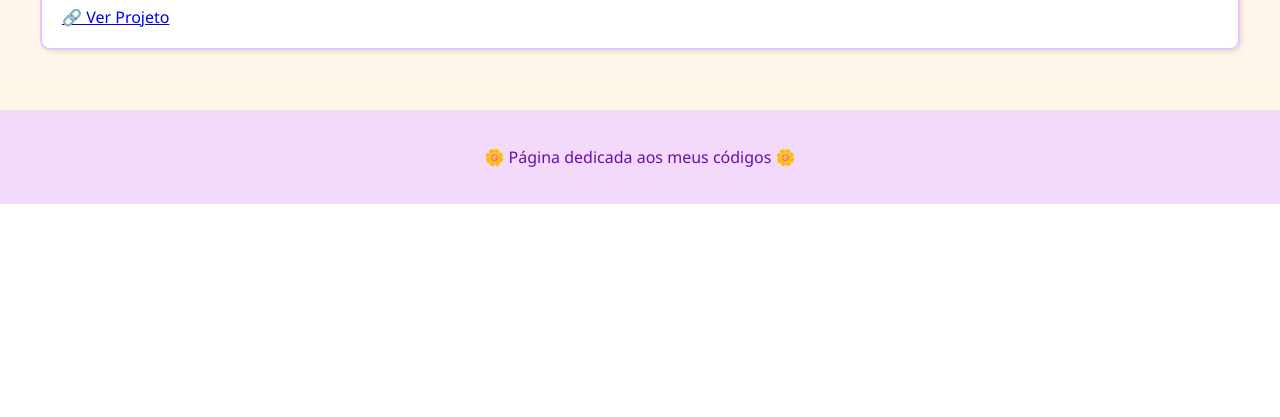
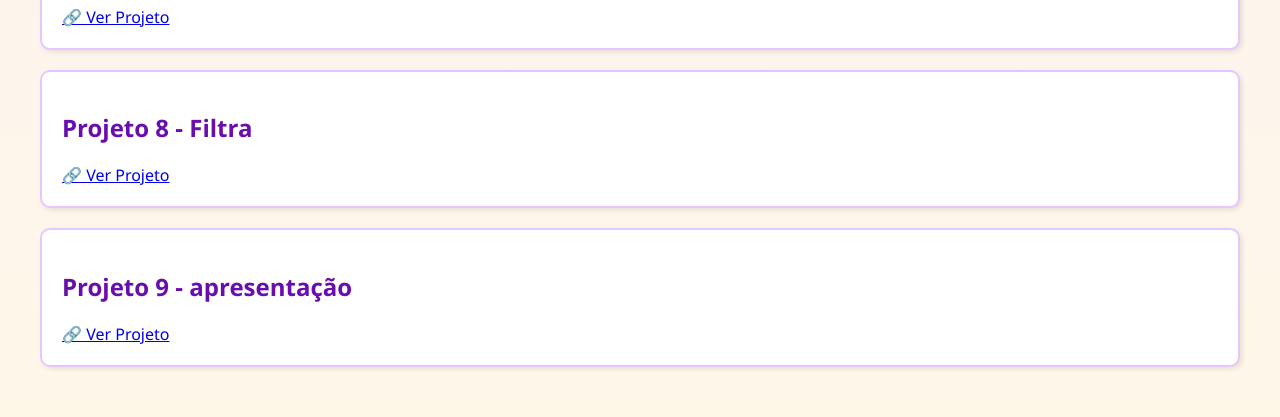
Before and after one commit to maria-off/portforio-, a plain HTML site: page codigos.html in a window 1280 px wide. Shown: the part 1571-1988 px from the top of the page. Before the commit the page ends 1775 px from the top, so only its background shows below. Drawn offline with Linux system fonts and the light colour scheme.

Commit message:
Update codigos.html

```diff
--- a/codigos.html
+++ b/codigos.html
@@ -50,6 +50,14 @@
       <h2>Projeto 8  - Filtra</h2>
       <a href=" https://github.com/maria-off/filtra" target="_blank">🔗 Ver Projeto</a>
     </div>
+    <div class="projeto">
+      <h2>Projeto 8  - Filtra</h2>
+      <a href=" https://github.com/maria-off/filtra" target="_blank">🔗 Ver Projeto</a>
+    </div>
+    <div class="projeto">
+      <h2>Projeto 9  - apresentação</h2>
+      <a href=" https://gamma.app/docs/Ecossistema-de-Startups-2026-A-Nova-Era-dos-Unicornios-Latino-Ame-rrlvid92y60z8at" target="_blank">🔗 Ver Projeto</a>
+    </div>
   </section>
 
   <footer>
```
